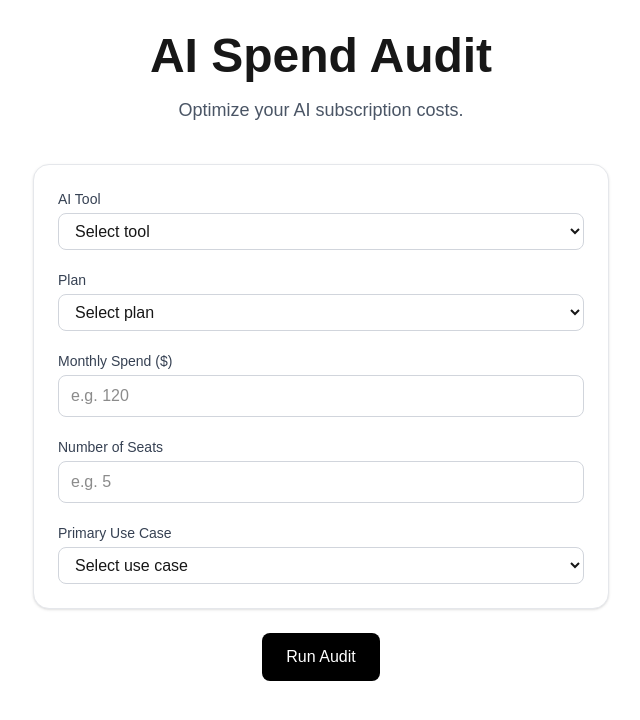
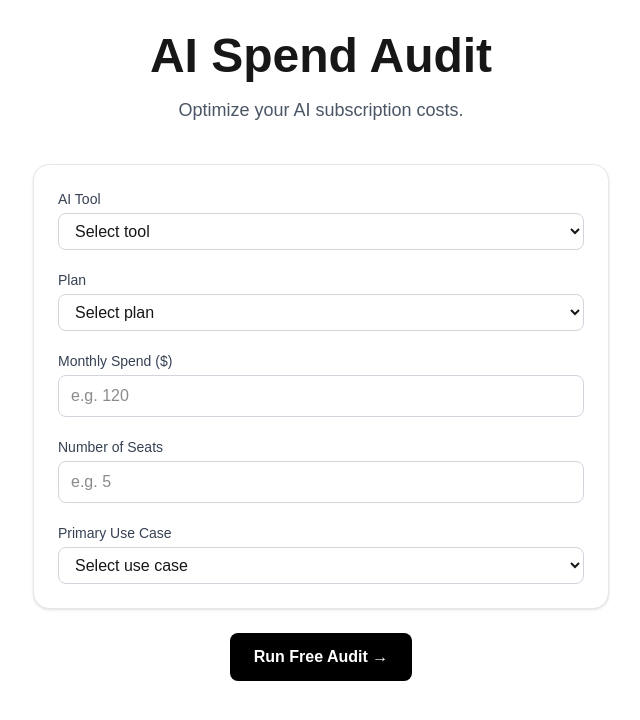
Before and after one commit to SejalBhole-sudo/ai-spend-audit, a Next.js app: page / in a window 1280 px wide. Shown: the top 720 px of the page, without its empty margins (319-959 px from the left). Built offline with nearby package versions, Linux system fonts and the light colour scheme.

Commit message:
ui: improve audit button loading state and submission flow

```diff
--- a/src/app/page.js
+++ b/src/app/page.js
@@ -14,7 +14,7 @@ export default function Home() {
   seats: "",
   useCase: "",
 });
-
+const [loading, setLoading] = useState(false);
 const [results, setResults] = useState([]);
 
 useEffect(() => {
@@ -33,7 +33,7 @@ useEffect(() => {
 }, [formData]);
 
 
-const handleAudit = () => {
+const handleAudit = async () => {
   if (
     !formData.tool ||
     !formData.plan ||
@@ -45,6 +45,9 @@ const handleAudit = () => {
     return;
   }
 
+  setLoading(true);
+
+  try {
     const formattedData = {
       tools: {
         [formData.tool]: {
@@ -59,12 +62,24 @@ const handleAudit = () => {
 
     const auditResults = runAudit(formattedData);
 
+    setResults(auditResults.results || []);
+
     localStorage.setItem(
       "audit_input",
       JSON.stringify(formattedData)
     );
 
     router.push("/results");
+
+  } catch (error) {
+    console.error("Audit failed:", error);
+
+    alert(
+      "Something went wrong while generating the audit."
+    );
+  } finally {
+    setLoading(false);
+  }
 };
 
   return (
@@ -84,9 +99,14 @@ const handleAudit = () => {
 
 <button
   onClick={handleAudit}
-        className="mt-6 bg-black text-white px-6 py-3 rounded-lg"
+  disabled={loading}
+  className={`mt-6 px-6 py-3 rounded-lg font-semibold transition-all duration-200 ${
+    loading
+      ? "bg-gray-400 cursor-not-allowed text-white"
+      : "bg-black hover:bg-gray-800 text-white"
+  }`}
 >
-        Run Audit
+  {loading ? "Generating Audit..." : "Run Free Audit →"}
 </button>
 
       <div className="mt-10 w-full max-w-xl">
```
Lines whose indentation alone changed are shown as unchanged.
